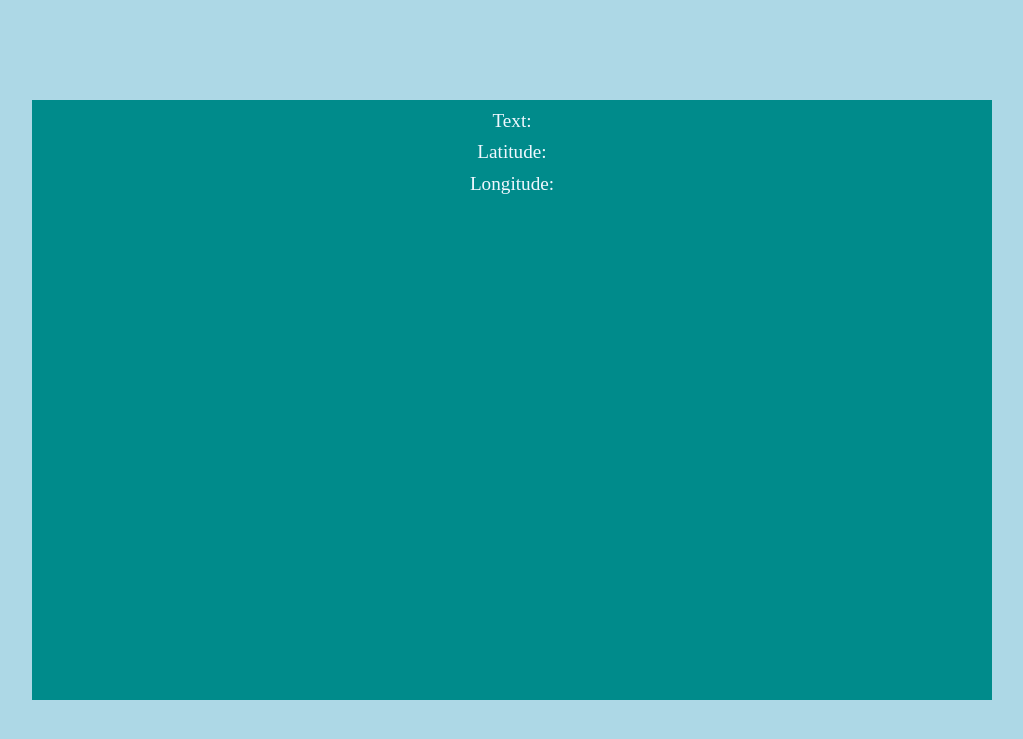
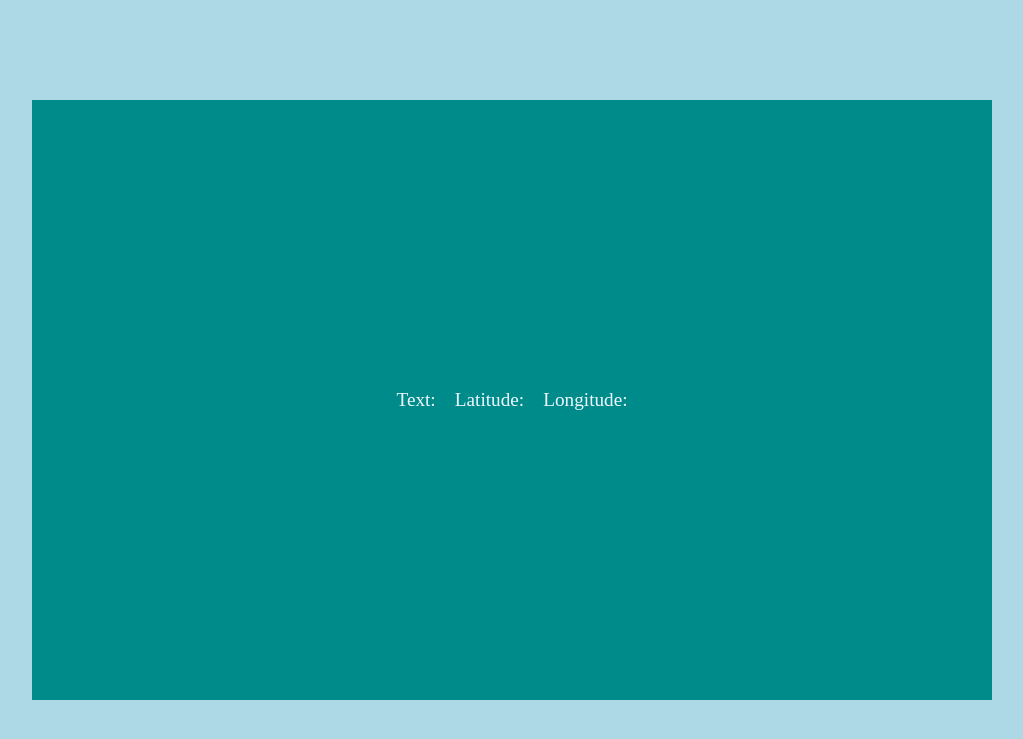
Before and after one commit to metajarra/Sample-Site, a Flask app: template templates/display.html in a window 1280 px wide. Shown: the top 739 px of the page, without its empty margins (128-1151 px from the left). Run offline with Flask 2, Linux system fonts and the light colour scheme; the template is opened without the code that fills it: most values are stand-ins (such as "Sample title", 1, 10 or a date in 2020).

Commit message:
Update display.html

```diff
--- a/templates/display.html
+++ b/templates/display.html
@@ -2,13 +2,12 @@
 
 <style>
     .center-screen {
-        display: block;
+        display: flex;
         position: absolute;
         background-color: darkcyan;
         justify-content: center;
         align-items: center;
         text-align: center;
-        float: center;
         top: 50%;
         left: 50%;
         height: 75%;
```
